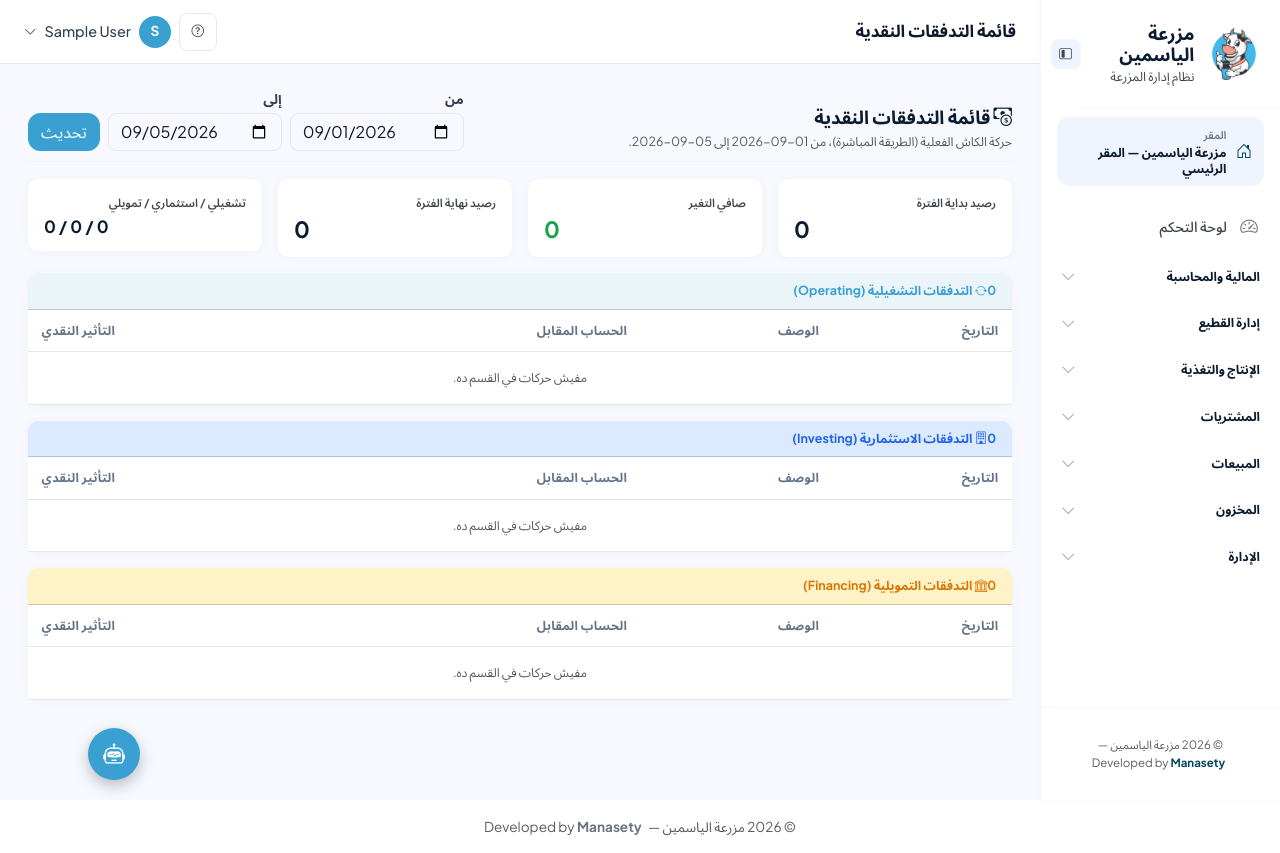
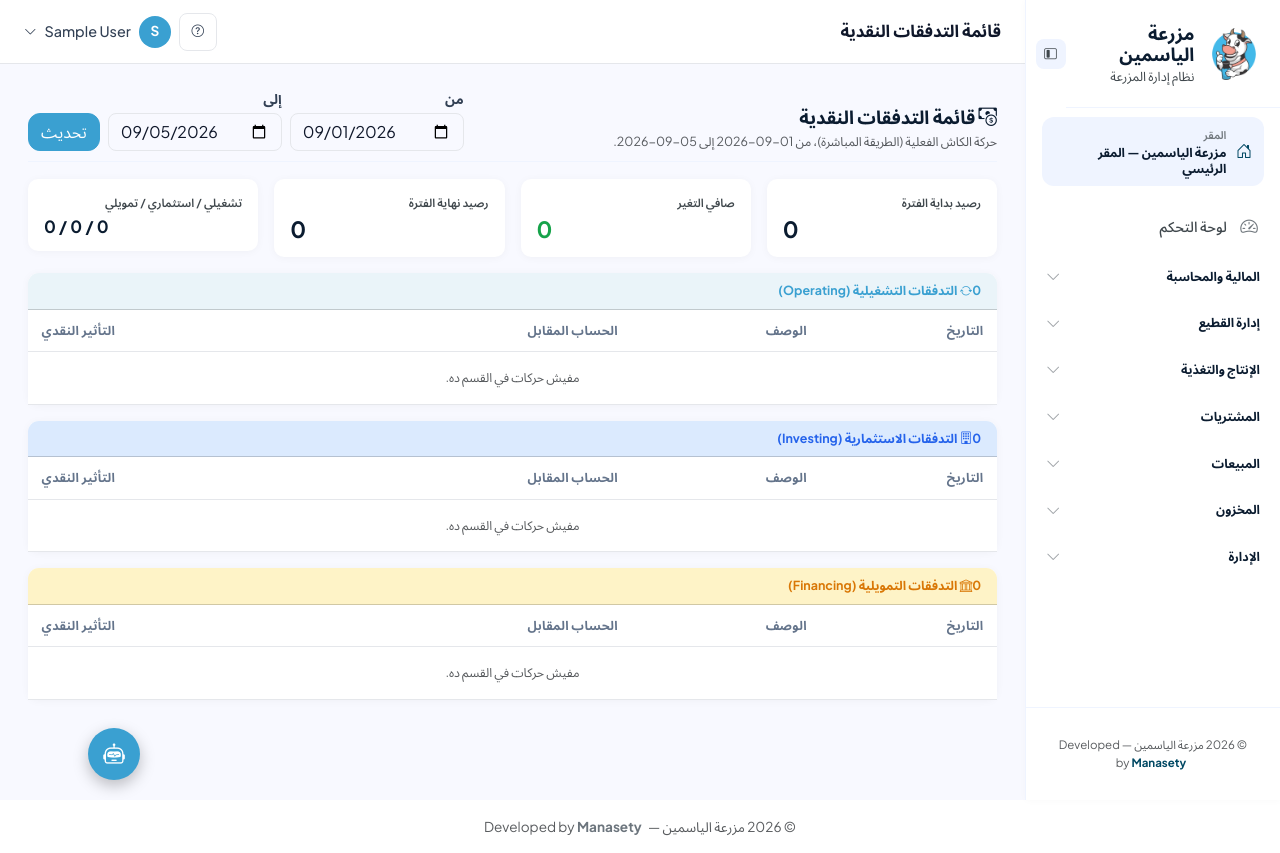
Before and after one commit to Abdelhammid1/elyasmin, a Flask app: page /accounting/cash-flow in a window 1280 px wide. Run offline with Flask 3, Linux system fonts and the light colour scheme; the visitor is signed in with stand-in values (Sample User, id 1); data that the repository does not hold is empty; some libraries are stand-ins or nearby versions.

Commit message:
Merge origin/main: resolve tokens.css conflict, keep sidebar-w 255px

```diff
--- a/app/static/css/tokens.css
+++ b/app/static/css/tokens.css
@@ -80,7 +80,7 @@
   --ms-fs-h1:          19px;
 
   /* ---- Shell measurements ---- */
-  --sidebar-w:         240px;
+  --sidebar-w:         255px;
   --topbar-h:          64px;
 
   /* ---- Back-compat aliases — the rest of the app still reads these.
```
